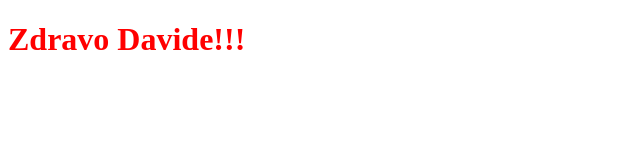
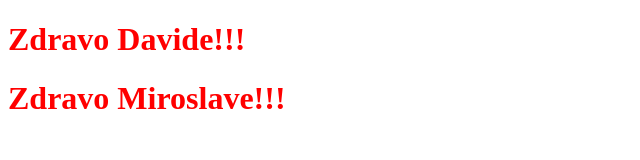
Before and after one commit to chegy00/test, a plain HTML site: page index.html in a window 1280 px wide. Shown: the whole page, without its empty margins (0-640 px from the left). Drawn offline with Linux system fonts and the light colour scheme.

Commit message:
Izmjene u index.html

```diff
--- a/index.html
+++ b/index.html
@@ -9,5 +9,6 @@
 </head>
 <body>
   <h1 style="color:red">Zdravo Davide!!!</h1>
+  <h1 style="color:red">Zdravo Miroslave!!!</h1>
 </body>
 </html>
```
